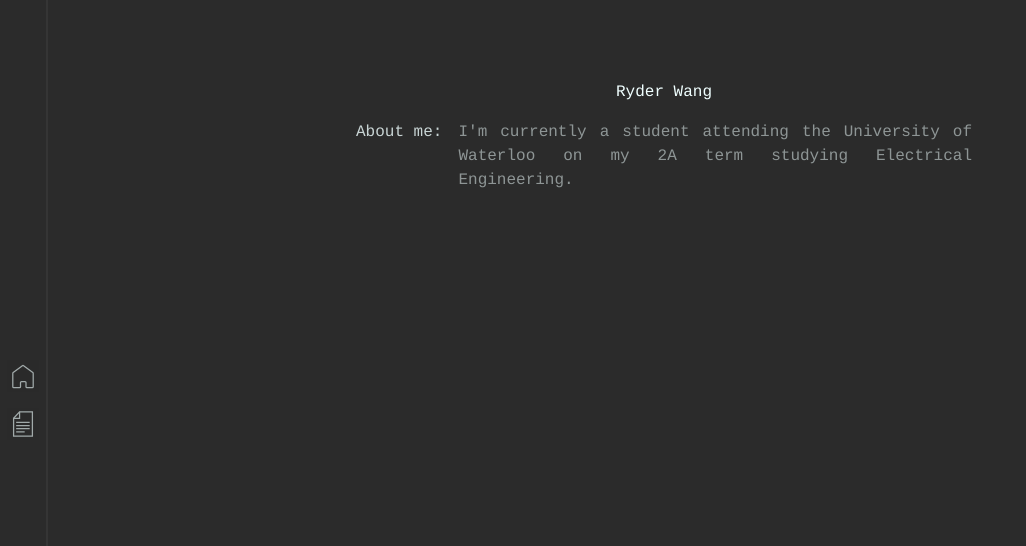
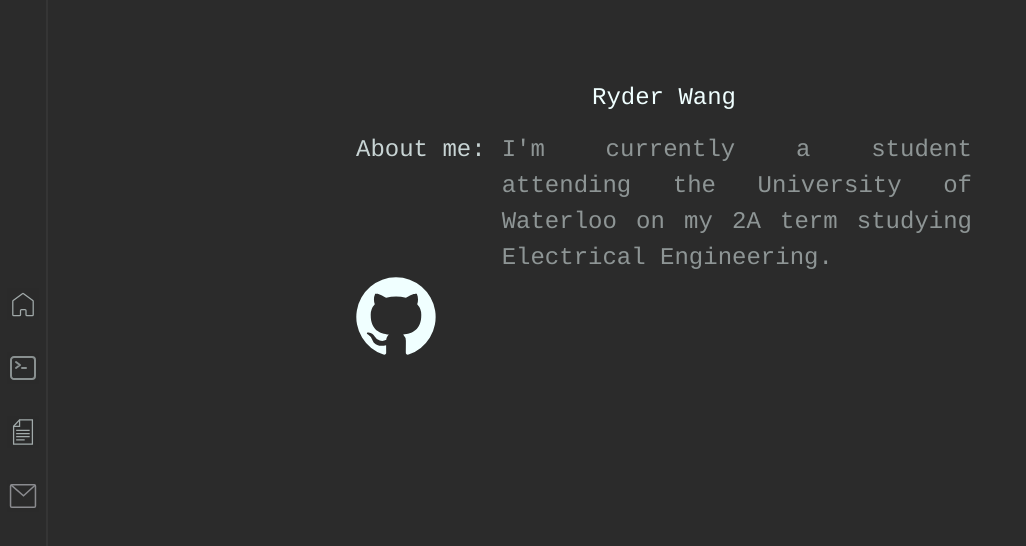
Before and after one commit to ryderwsos/rwsos, a React (Vite) app: page / in a window 1280 px wide. Shown: the top 546 px of the page, without its empty margins (0-1026 px from the left). Built offline with nearby package versions, Linux system fonts and the light colour scheme.

Commit message:
general progress

```diff
--- /dev/null
+++ b/src/assets/CodeIcon.jsx
@@ -0,0 +1,9 @@
+
+
+export const CodeIcon = () => {
+  return (
+        <svg xmlns="http://www.w3.org/2000/svg" fill="none" viewBox="0 0 24 24" strokeWidth="1.5" stroke="currentColor" className="w-6 h-6" opacity={0.8}>
+        <path strokeLinecap="round" strokeLinejoin="round" d="M6.75 7.5l3 2.25-3 2.25m4.5 0h3m-9 8.25h13.5A2.25 2.25 0 0021 18V6a2.25 2.25 0 00-2.25-2.25H5.25A2.25 2.25 0 003 6v12a2.25 2.25 0 002.25 2.25z" />
+        </svg>
+  )
+}
--- /dev/null
+++ b/src/assets/EmailIcon.jsx
@@ -0,0 +1,10 @@
+
+
+export const EmailIcon = () => {
+  return (
+    <svg xmlns="http://www.w3.org/2000/svg" viewBox="0 0 64 64" strokeWidth="3" stroke="#CACBD2" fill="none" className="duration-300 transform transition-all" >
+    <rect x="7.1" y="9.65" width="49.8" height="44.71" rx="2.5"></rect>
+    <path d="M7.88 9.65l25.16 21.97 23.11-21.25"></path>
+    </svg>
+  )
+}
--- /dev/null
+++ b/src/assets/GithubIcon.jsx
@@ -0,0 +1,9 @@
+
+
+export const GithubIcon = () => {
+  return (
+    <svg className="w-6 h-6 text-gray-800 dark:text-white" aria-hidden="true" xmlns="http://www.w3.org/2000/svg" fill="currentColor" viewBox="0 0 20 20">
+    <path fillRule="evenodd" d="M10 .333A9.911 9.911 0 0 0 6.866 19.65c.5.092.678-.215.678-.477 0-.237-.01-1.017-.014-1.845-2.757.6-3.338-1.169-3.338-1.169a2.627 2.627 0 0 0-1.1-1.451c-.9-.615.07-.6.07-.6a2.084 2.084 0 0 1 1.518 1.021 2.11 2.11 0 0 0 2.884.823c.044-.503.268-.973.63-1.325-2.2-.25-4.516-1.1-4.516-4.9A3.832 3.832 0 0 1 4.7 7.068a3.56 3.56 0 0 1 .095-2.623s.832-.266 2.726 1.016a9.409 9.409 0 0 1 4.962 0c1.89-1.282 2.717-1.016 2.717-1.016.366.83.402 1.768.1 2.623a3.827 3.827 0 0 1 1.02 2.659c0 3.807-2.319 4.644-4.525 4.889a2.366 2.366 0 0 1 .673 1.834c0 1.326-.012 2.394-.012 2.72 0 .263.18.572.681.475A9.911 9.911 0 0 0 10 .333Z" clipRule="evenodd"/>
+    </svg>
+  )
+}
--- a/src/components/Navbar.css
+++ b/src/components/Navbar.css
@@ -27,12 +27,11 @@
     flex-direction: column;
     justify-content: center;
     align-items: center;
-    gap: 1rem;
+    gap: 2rem;
 }
 
 
 .navitem .tooltiptext {
-
     width: 100px;
     background-color: #1b1b1b;
     color: azure;
--- a/src/components/Navbar.jsx
+++ b/src/components/Navbar.jsx
@@ -1,6 +1,8 @@
 import './Navbar.css'
-import { ForgeIcon } from './ForgeIcon'
-import { HomeIcon } from './HomeIcon'
+import { ForgeIcon } from '../assets/ForgeIcon'
+import { HomeIcon } from '../assets/HomeIcon'
+import { CodeIcon } from '../assets/CodeIcon'
+import { EmailIcon } from '../assets/EmailIcon'
 
 //todo
 
@@ -11,7 +13,9 @@
       <nav className='navbar'>
         <ul className='navlist'>
           <li className='navitem'><span className='tooltiptext'>Home</span><a href='/'><HomeIcon/></a></li>
+          <li className='navitem'><span className='tooltiptext'>Projects</span><a href='/projects'><CodeIcon /></a></li>
           <li className='navitem'><span className='tooltiptext'>Resume</span><a href='/resume'><ForgeIcon /></a></li>
+          <li className='navitem'><span className='tooltiptext'>Contact</span><a href='/contact'><EmailIcon /></a></li>
         </ul>
       </nav>
     </div>
--- /dev/null
+++ b/src/pages/Contact.jsx
@@ -0,0 +1,5 @@
+export const Contact = () => {
+  return (
+    <div>Contact</div>
+  )
+}
--- a/src/pages/Home.css
+++ b/src/pages/Home.css
@@ -1,8 +1,10 @@
 .main-info{
+    height: 100vh;
     margin: auto;
     width: 50%;
-    padding-top: 5rem;
+    padding-top: 100%;
     text-align: center;
+    font-size: x-large;
 }
 
 
@@ -37,3 +39,8 @@
         transform: translateY(0);
     }
   }
+
+.icon{
+    height: 5rem;
+    width: 5rem;
+}
--- a/src/pages/Home.jsx
+++ b/src/pages/Home.jsx
@@ -1,4 +1,6 @@
 import './Home.css'
+import { GithubIcon } from '../assets/GithubIcon'
+import { EmailIcon } from '../assets/EmailIcon'
 
 export const Home = () => {
   return (
@@ -10,6 +12,9 @@
                 <p className='section-header' style={{opacity:0.8}}>About me:</p>
                 <p className='section-content' style={{opacity:0.5}}>I'm currently a student attending the University of Waterloo on my 2A term studying Electrical Engineering. </p>
             </div>
+            <div className='icon'>
+              <GithubIcon />
+            </div>
         </div>
     </>
   )
--- /dev/null
+++ b/src/pages/Projects.jsx
@@ -0,0 +1,13 @@
+
+
+export const Projects = () => {
+  return (
+    <>
+        <div className="main-content">
+            <ul>
+
+            </ul>
+        </div>
+    </>
+  )
+}
--- a/src/router.jsx
+++ b/src/router.jsx
@@ -1,6 +1,8 @@
 import { BrowserRouter, Route, Routes } from 'react-router-dom'
 import { Home } from './pages/Home'
 import { ResumeReq } from './pages/ResumeReq'
+import { Projects } from './pages/Projects'
+import { Contact } from './pages/Contact'
 
 const AppRouter = () => {
   return (
@@ -9,6 +11,8 @@
         <Routes>
             <Route index path = "/" element={<Home />} />
             <Route path = "/resume" element={<ResumeReq />} />
+            <Route path = "/projects" element={<Projects />} />
+            <Route path = "/contact" element={<Contact />} />
         </Routes>
     </BrowserRouter>
     </>
```
Also changed, not shown: src/assets/ForgeIcon.jsx (renamed from src/components/ForgeIcon.jsx), src/assets/HomeIcon.jsx (renamed from src/components/HomeIcon.jsx).
